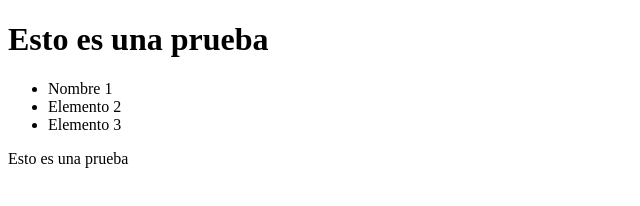
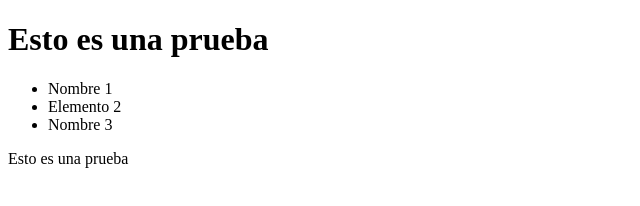
Before and after one commit to azulue/s3, a plain HTML site: page index.html in a window 1280 px wide. Shown: the full height of the page, 0-640 px from the left. Drawn offline with Linux system fonts and the light colour scheme.

Commit message:
Update index.html

```diff
--- a/index.html
+++ b/index.html
@@ -10,7 +10,7 @@
   <ul>
     <li>Nombre 1</li>
     <li>Elemento 2</li>
-    <li>Elemento 3</li>
+    <li>Nombre 3</li>
   </ul>
 
   <p>Esto es una prueba</p>
```
